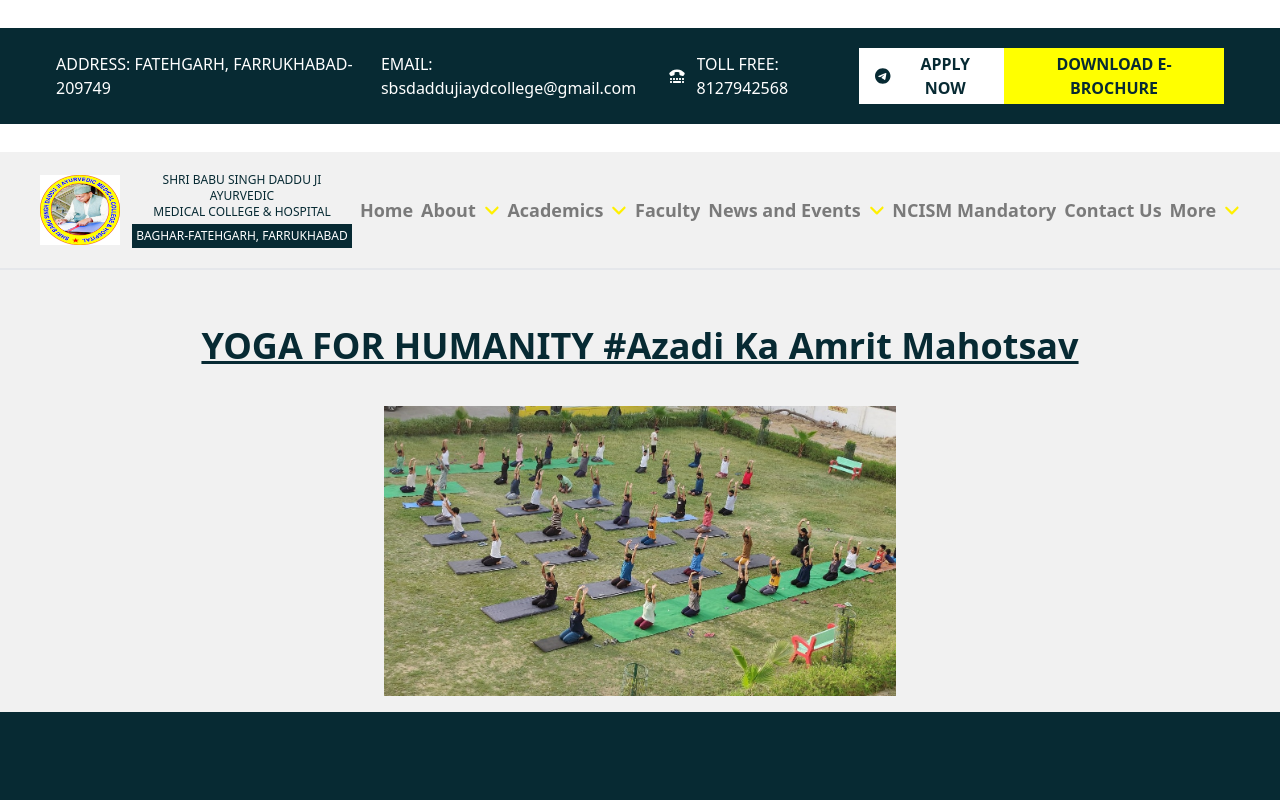
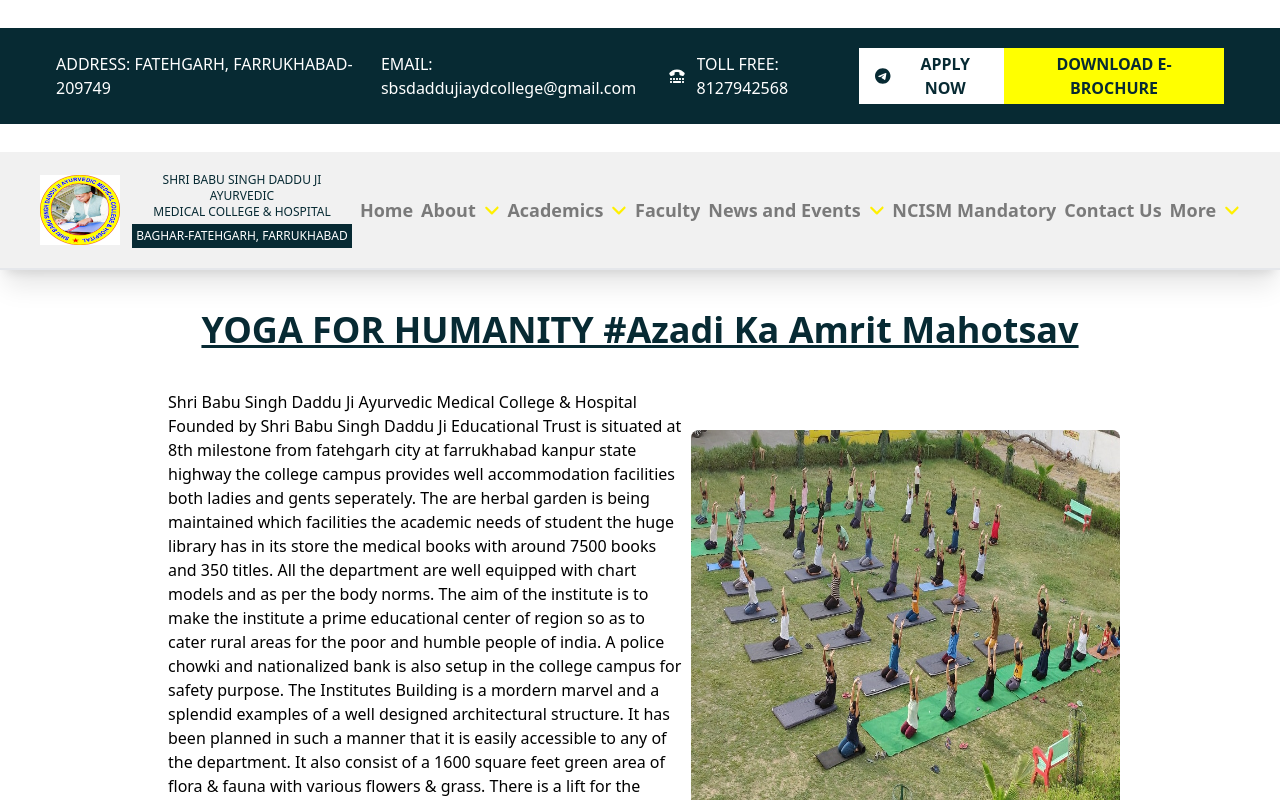
Before and after one commit to Divvu1103/school, a React (Create React App) app: page /yoga-for-humanity-azadi-ka-amrit-mahotsav in a window 1280 px wide. Shown: the top 800 px of the page. Built offline with nearby package versions, Linux system fonts and the light colour scheme.

Commit message:
added map

```diff
--- a/src/components/Header.jsx
+++ b/src/components/Header.jsx
@@ -65,7 +65,7 @@ const Header = () => {
     },
     {
       title: "Departments",
-      url: "/",
+      url: "/department",
     },
     {
       title: "Facilities",
--- a/src/pages/Ayurvedi.js
+++ b/src/pages/Ayurvedi.js
@@ -1,17 +1,43 @@
-import React from 'react'
-import bestcollege from '../images/bestcollege.jpeg'
+import React from "react";
+import bestcollege from "../images/bestcollege.jpeg";
 
 const Ayurvedi = () => {
   return (
-    <div className='bg-[#f1f1f1] p-4'>
-        <p className="text-center overflow-hidden my-10 text-4xl underline text-[#072a33] font-extrabold ">
-      Best Ayurveda College in Uttar Pradesh
+    <div>
+      <p className="text-center underline my-10 text-4xl text-[#072a33] font-extrabold ">
+        Best Ayurveda College in Uttar Pradesh
       </p>
-         <img src={bestcollege} className='mx-auto w-[40vw]'
-          alt="" />
+      <div className="flex items-center justify-between mb-10 lg:mx-40 lg:flex-row flex-col mx-10">
+        <p className="lg:w-[600px] mx-2">
+          Shri Babu Singh Daddu Ji Ayurvedic Medical College & Hospital Founded
+          by Shri Babu Singh Daddu Ji Educational Trust is situated at 8th
+          milestone from fatehgarh city at farrukhabad kanpur state highway the
+          college campus provides well accommodation facilities both ladies and
+          gents seperately. The are herbal garden is being maintained which
+          facilities the academic needs of student the huge library has in its
+          store the medical books with around 7500 books and 350 titles. All the
+          department are well equipped with chart models and as per the body
+          norms. The aim of the institute is to make the institute a prime
+          educational center of region so as to cater rural areas for the poor
+          and humble people of india. A police chowki and nationalized bank is
+          also setup in the college campus for safety purpose. The Institutes
+          Building is a mordern marvel and a splendid examples of a well
+          designed architectural structure. It has been planned in such a manner
+          that it is easily accessible to any of the department. It also consist
+          of a 1600 square feet green area of flora & fauna with various flowers
+          & grass. There is a lift for the patient faculty and handicapped
+          students. All rooms are well equipped with excellent furniture and
+          multimedia facilities, which includes projector, while board,
+          microphone and sound system.
+        </p>
+        <img
+          src={bestcollege}
+          className="rounded-lg"
+          style={{ width: 500, height: 400 }}
+        />
+      </div>
+    </div>
+  );
+};
 
-    </div>
-  )
-}
-
-export default Ayurvedi
+export default Ayurvedi;
--- a/src/pages/Azadi.js
+++ b/src/pages/Azadi.js
@@ -3,14 +3,21 @@ import azadi from '../images/azadi.jpeg'
 
 const Azadi = () => {
   return (
-    <div className='bg-[#f1f1f1] p-4'>
-    <p className="text-center overflow-hidden my-10 text-4xl underline text-[#072a33] font-extrabold ">
+    <div>
+    <p className="text-center underline my-10 text-4xl text-[#072a33] font-extrabold ">
     "AZADI KA AMRIT MAHOTSAV"- Awareness programme
- </p>
-
- <img src={azadi} className='mx-auto w-[40vw]'
-     alt="" />
-</div>
+    </p>
+    <div className="flex items-center justify-between mb-10 lg:mx-40 lg:flex-row flex-col mx-10">
+      <p className="lg:w-[600px] mx-2">
+      Awareness programme conducted regarding basics of ayurveda and its utility in prevention of COVID-19 at SBSD Nursing and paramedical college Farrukhabad included staff and nursing students.
+Speakers from our institution: <br />
+Dr. Naveen Kumar BV <br />
+Dr. Nagendra Prasad. <br />
+Dr. Jijo Jacob
+      </p>
+      <img src={azadi}  className='rounded-lg' style={{ width: 500, height: 400 }} />
+    </div>
+  </div>
   )
 }
 
--- a/src/pages/ContactUs.js
+++ b/src/pages/ContactUs.js
@@ -6,12 +6,12 @@ const ContactUs = () => {
       <p className="text-center overflow-hidden my-10 text-4xl underline text-[#072a33] font-extrabold ">
         Contact Us
       </p>
-      <div className="flex flex-wrap  gap-y-3 items-center content-center place-content-center w-[90vw] h-full ">
-        <div className="flex border w-2/5  border-slate-300 flex-col gap-y-3">
-          <p className="bg-slate-300 p-2">
+      <div className="flex flex-wrap  gap-y-3  gap-x-5 place-content-center w-[99vw]">
+        <div className="flex border h-[38vh]  border-slate-300  flex-col">
+          <p className="bg-slate-200 p-4 hover:bg-slate-300">
             Admission : <i class="fa-solid fa-phone"></i>+91-9554964674
           </p>
-          <p className="p-2">
+          <p className="p-4 hover:bg-slate-300">
             Admission Whatsapp Number :
             <a
               href="https://wa.me/919554964674"
@@ -21,25 +21,27 @@ const ContactUs = () => {
               <i class="fa-brands fa-whatsapp"></i> +91-9554964674
             </a>
           </p>
-          <p className="bg-slate-300 p-2">
+          <p className="bg-slate-200 p-4 hover:bg-slate-300">
             Reception : <i class="fa-solid fa-phone"></i> +91-9554964674
           </p>
-          <p className="p-2">
+          <p className="p-2 hover:bg-slate-300">
             Email Us :<i class="fa-light fa-envelope"></i>{" "}
             sbsdaddujiaydcollege@gmail.com
           </p>
         </div>
-        <div className="flex w-2/5  gap-y-4 flex-col">
-          <div className="bg-[#f1f1f1] p-3  h-1/2">
-            <p className="text-2xl fontsemibold">City Office Address</p>
-            <p>Kanpur Road, Krishna Nagar Baghar-Fatehgarh,</p>
-            <p>Farrukhabad Uttar Pradesh India - 209749</p>
+        <div className="flex w-11/12 sm:w-2/5 gap-y-4 flex-col">
+          <div className="bg-[#f1f1f1] p-3 flex">
+            <div>
+              <p className="text-2xl fontsemibold ">City Office Address</p>
+              <p>Kanpur Road, Krishna Nagar Baghar-Fatehgarh,</p>
+              <p>Farrukhabad Uttar Pradesh India - 209749</p>
+            </div>
             <iframe
               src={
                 "https://www.google.com/maps/embed?pb=!1m18!1m12!1m3!1d5357.676838155396!2d79.61932979750057!3d27.29464780933141!2m3!1f0!2f0!3f0!3m2!1i1024!2i768!4f13.1!3m3!1m2!1s0x399e3bb6d36d4797%3A0x8308704212936dd!2sShri%20Babu%20Singh%20Daddu%20Ji%20Ayurvedic%20Medical%20College%20and%20Hospital%20-%20Ayurvedic%20College%20Farrukhabad!5e0!3m2!1sen!2sin!4v1678903070110!5m2!1sen!2sin"
               }
-              width={"600"}
-              height={"450"}
+              width={"40%"}
+              height={"85%"}
               allowfullscreen=""
               loading={"lazy"}
               referrerpolicy={"no-referrer-when-downgrade"}
@@ -55,8 +57,8 @@ const ContactUs = () => {
               src={
                 "https://www.google.com/maps/embed?pb=!1m18!1m12!1m3!1d5357.676838155396!2d79.61932979750057!3d27.29464780933141!2m3!1f0!2f0!3f0!3m2!1i1024!2i768!4f13.1!3m3!1m2!1s0x399e3bb6d36d4797%3A0x8308704212936dd!2sShri%20Babu%20Singh%20Daddu%20Ji%20Ayurvedic%20Medical%20College%20and%20Hospital%20-%20Ayurvedic%20College%20Farrukhabad!5e0!3m2!1sen!2sin!4v1678903070110!5m2!1sen!2sin"
               }
-              width={"600"}
-              height={"450"}
+              width={"40%"}
+              height={"85%"}
               allowfullscreen=""
               loading={"lazy"}
               referrerpolicy={"no-referrer-when-downgrade"}
--- a/src/pages/Department.js
+++ b/src/pages/Department.js
@@ -1,9 +1,32 @@
-import React from 'react'
-
+import React from "react";
+import department from '../images/department.jpg'
 const Department = () => {
   return (
-    <div>Department</div>
-  )
-}
+    <div>
+      <p className="text-center underline my-10 text-4xl text-[#072a33] font-extrabold ">
+        Departments
+      </p>
+      <div className="flex items-center justify-between mb-10 lg:mx-40 lg:flex-row flex-col mx-10">
+        <p className="lg:w-[600px] mx-2">
+          Department of Samhita Siddhnta & Samskruta was established in 2013,
+          since then the department is growing and working for upliftment of
+          Ayurveda. Vision To establish excellence in basic concepts explained
+          in the Samhitas and to conduct outstanding research. Mission
+          Empowering the students with the basic tools for approaching the
+          science of Ayurveda in a structured manner, which shall enable them in
+          understanding the contents of all the branches of Ayurveda and enable
+          them to adopt it in their clinical practice. Objectives To educate the
+          students to understand the fundamental concepts of Ayurveda And To
+          make Samskruta as a speaking language in the campus.
+        </p>
+        <img
+          src={department}
+          className="rounded-lg"
+          style={{ width: 500, height: 400 }}
+        />
+      </div>
+    </div>
+  );
+};
 
-export default Department
+export default Department;
--- a/src/pages/Yoga.js
+++ b/src/pages/Yoga.js
@@ -3,13 +3,35 @@ import banner1 from '../images/banner1.jpeg'
 
 const Yoga = () => {
   return (
-    <div className='bg-[#f1f1f1] p-4'>
-         <p className="text-center overflow-hidden my-10 text-4xl underline text-[#072a33] font-extrabold ">
-         YOGA FOR HUMANITY #Azadi Ka Amrit Mahotsav
+    <div>
+      <p className="text-center underline my-10 text-4xl text-[#072a33] font-extrabold ">
+      YOGA FOR HUMANITY #Azadi Ka Amrit Mahotsav
       </p>
-
-      <img src={banner1} className='mx-auto w-[40vw]'
-          alt="" />
+      <div className="flex items-center justify-between mb-10 lg:mx-40 lg:flex-row flex-col mx-10">
+        <p className="lg:w-[600px] mx-2">
+          Shri Babu Singh Daddu Ji Ayurvedic Medical College & Hospital Founded
+          by Shri Babu Singh Daddu Ji Educational Trust is situated at 8th
+          milestone from fatehgarh city at farrukhabad kanpur state highway the
+          college campus provides well accommodation facilities both ladies and
+          gents seperately. The are herbal garden is being maintained which
+          facilities the academic needs of student the huge library has in its
+          store the medical books with around 7500 books and 350 titles. All the
+          department are well equipped with chart models and as per the body
+          norms. The aim of the institute is to make the institute a prime
+          educational center of region so as to cater rural areas for the poor
+          and humble people of india. A police chowki and nationalized bank is
+          also setup in the college campus for safety purpose. The Institutes
+          Building is a mordern marvel and a splendid examples of a well
+          designed architectural structure. It has been planned in such a manner
+          that it is easily accessible to any of the department. It also consist
+          of a 1600 square feet green area of flora & fauna with various flowers
+          & grass. There is a lift for the patient faculty and handicapped
+          students. All rooms are well equipped with excellent furniture and
+          multimedia facilities, which includes projector, while board,
+          microphone and sound system.
+        </p>
+        <img src={banner1}  className='rounded-lg' style={{ width: 500, height: 400 }} />
+      </div>
     </div>
   )
 }
```
Also changed, not shown: src/images/department.jpg (added).
